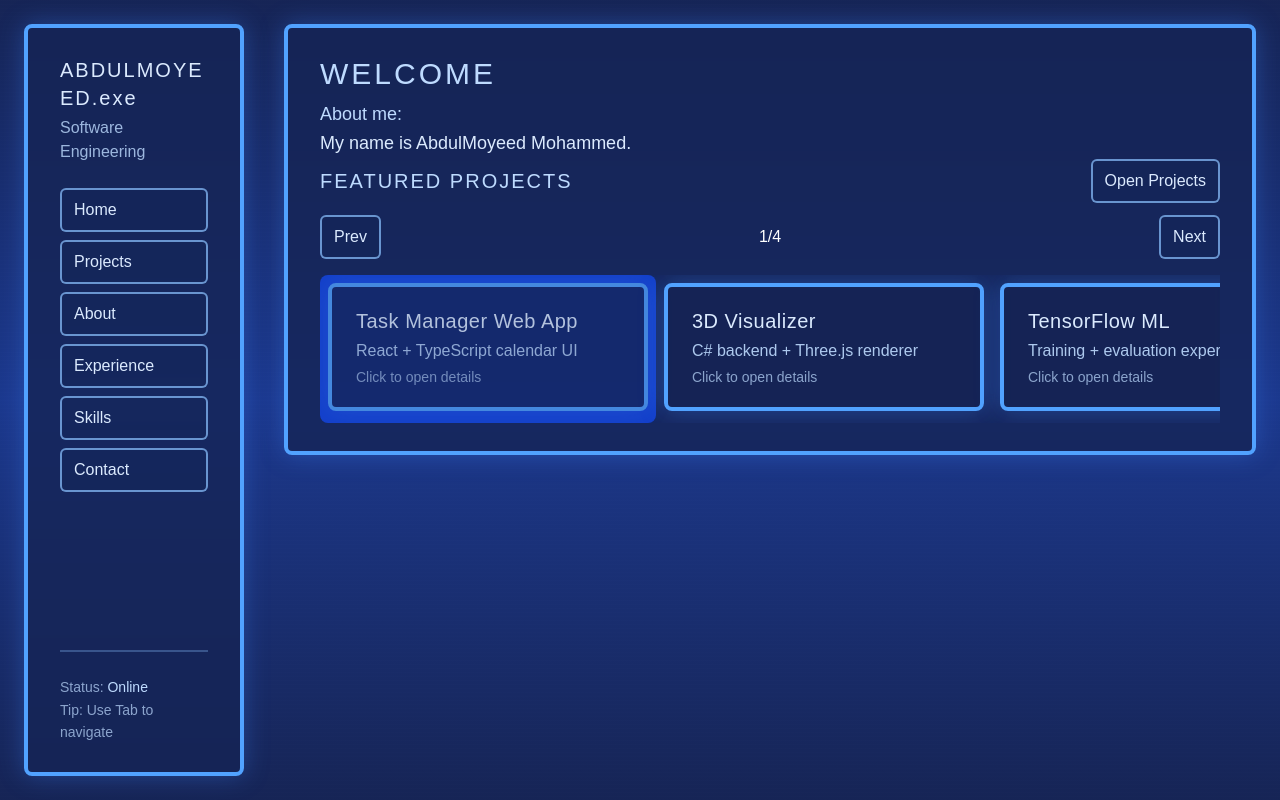
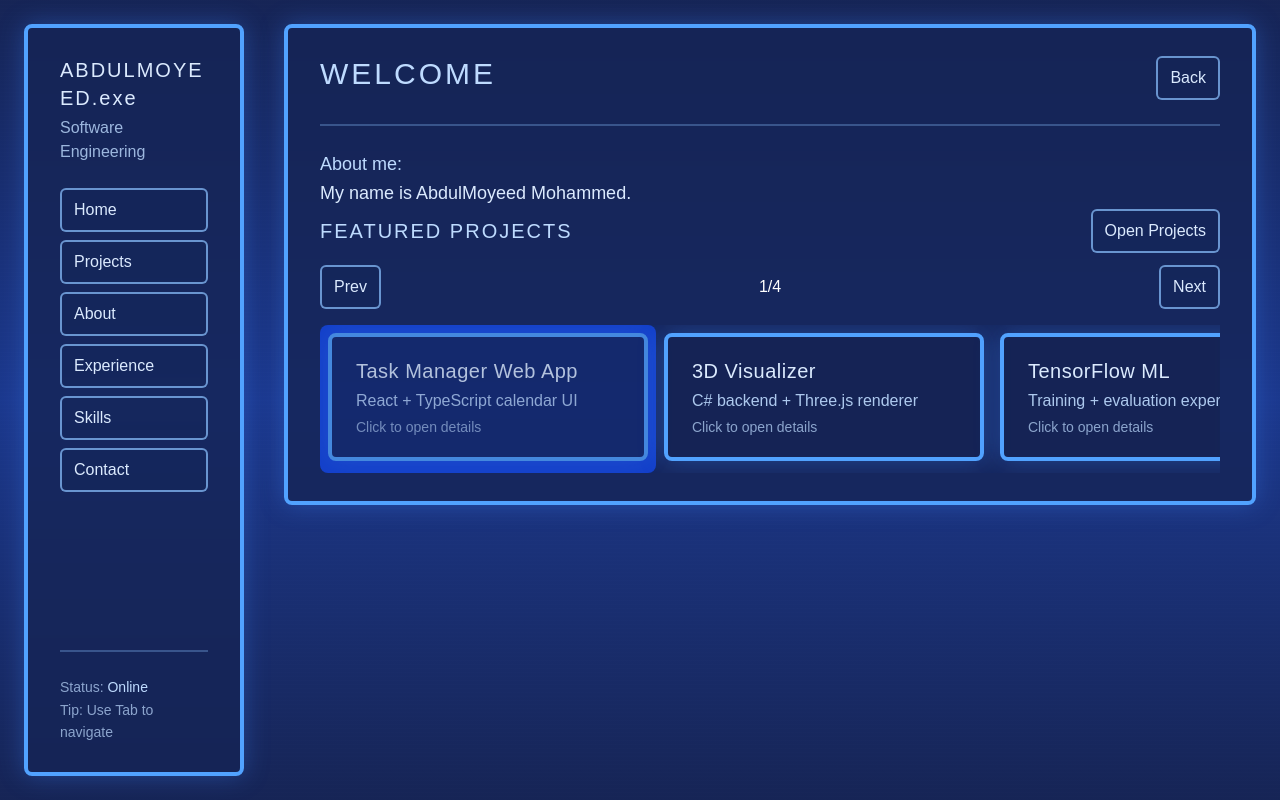
Before and after one commit to aefff/reworked_portfolio, a Next.js app: page /home in a window 1280 px wide. Built offline with nearby package versions, Linux system fonts and the light colour scheme; a web font is replaced by a local one.

Commit message:
finished basic UI comps

```diff
--- a/app/contact/page.tsx
+++ b/app/contact/page.tsx
@@ -40,7 +40,7 @@ export default function Page() {
                             <a className="startbtn" href="https://github.com/aefff" target="_blank">
                                 GitHub
                             </a>
-                            <a className="startbtn" href="https://www.linkedin.com/in/abdulmoyeed-mohammed-308a14281/"
+                            <a className="startbtn" href="https://www.linkedin.com/in/abdulmoyeed-mohammed-852556271/"
                                target="_blank">
                                 LinkedIn
                             </a>
@@ -65,7 +65,7 @@ export default function Page() {
                         <ul className="bullets wrap-break-word">
                             <li>Email: abdulmoyeed3211@gmail.com</li>
                             <li>GitHub: <a href="https://github.com/aefff" target="_blank">https://github.com/aefff</a></li>
-                            <li>LinkedIn: <a href="https://www.linkedin.com/in/abdulmoyeed-mohammed-308a14281/" target="_blank">https://www.linkedin.com/in/abdulmoyeed-mohammed-308a14281/</a></li>
+                            <li>LinkedIn: <a href="https://www.linkedin.com/in/abdulmoyeed-mohammed-852556271/" target="_blank">https://www.linkedin.com/in/abdulmoyeed-mohammed-308a14281/</a></li>
                             <li>Location: Birmingham, UK</li>
                         </ul>
                     </div>
--- a/app/globals.css
+++ b/app/globals.css
@@ -113,7 +113,12 @@
         @apply overflow-hidden;
     }
 
-    .slider .li {
+    .my-scroll-container {
+        overflow-x: scroll;
+        scrollbar-width: none;
+    }
 
+    .my-scroll-container::-webkit-scrollbar {
+        display: none;
     }
 }
--- a/app/home/page.tsx
+++ b/app/home/page.tsx
@@ -4,13 +4,21 @@ import useProjectManager from "@/hooks/useProjectManager";
 import Link from "next/link";
 import NewPage from "@/components/NewPage";
 import Carousel from "@/components/Carousel";
+import BackButton from "@/components/BackButton";
 
 export default function Page() {
     const {projects} = useProjectManager();
 
     return (
         <NewPage>
-            <p className="section-title mb-2">WELCOME</p>
+            <div className="flex flex-wrap justify-between gap-3">
+                <h1 className="section-title m-0">Welcome</h1>
+                <div className="flex gap-2">
+                    <BackButton/>
+                </div>
+            </div>
+
+            <div className="divider"/>
 
             <div className="text-lg text-blue-100 leading-relaxed">
                 <div className="text-blue-200">About me:</div>
--- a/components/Carousel.tsx
+++ b/components/Carousel.tsx
@@ -22,13 +22,13 @@ export default function Carousel({children}: { children: ReactNode }) {
 
     return (
         <div className="pt-3">
-            <div className="flex justify-between items-center">
+            <div className="flex justify-between items-center my-scroll-container">
                 <button className="btn-ghost" onClick={() => setSelected(selected - 1 < 0 ? items.length - 1 : selected - 1)}>Prev</button>
                 <p>{`${selected + 1 + "/" + items.length}`}</p>
                 <button className="btn-ghost" onClick={() => setSelected(selected + 1 >= items.length ? 0 : selected + 1)}>Next
                 </button>
             </div>
-            <div className="mt-4 flex flex-row overflow-x-auto">
+            <div className="my-scroll-container mt-4 flex flex-row overflow-x-auto">
                 {items.map((item, i) => (
                     <div key={i}
                          ref={(el) => {itemRefs.current[i] = el}}
```
